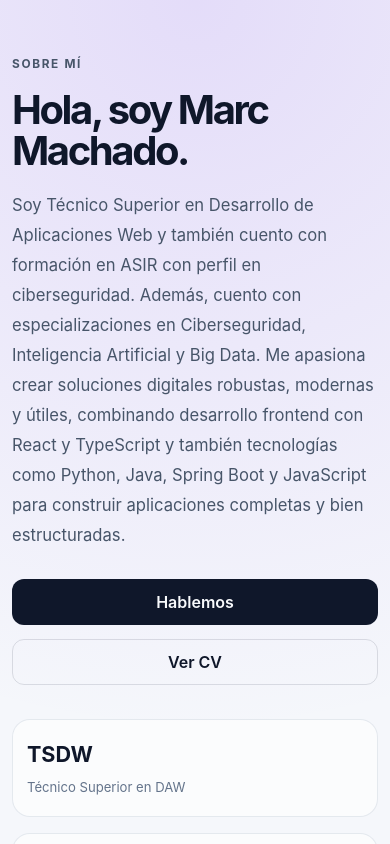
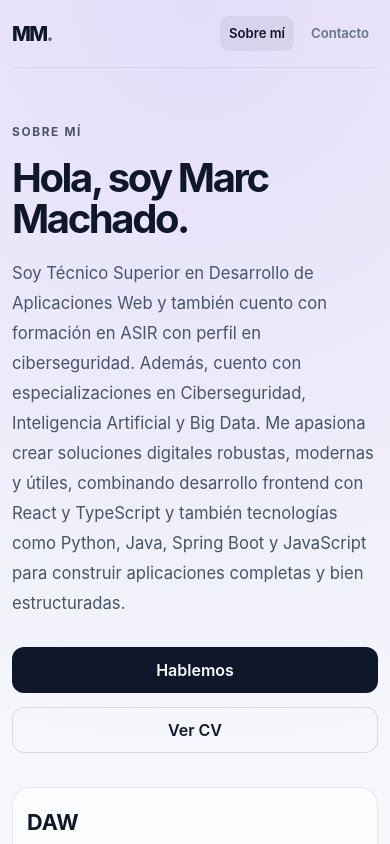
Before and after one commit to MarcMachadoB/Portfolio, a React (Vite) app: page / in a window 390 px wide. Shown: the top 844 px of the page. Built offline with nearby package versions, Linux system fonts and the light colour scheme.

Commit message:
pagina de contacto creada

```diff
--- a/src/App.css
+++ b/src/App.css
@@ -1,7 +1,63 @@
+.site-shell {
+  min-height: 100vh;
+}
+
+.site-header {
+  width: min(1100px, calc(100% - 40px));
+  min-height: 76px;
+  margin: 0 auto;
+  display: flex;
+  align-items: center;
+  justify-content: space-between;
+  border-bottom: 1px solid rgba(148, 163, 184, 0.2);
+}
+
+.brand {
+  color: #0f172a;
+  font-size: 1.25rem;
+  font-weight: 800;
+  letter-spacing: -0.08em;
+}
+
+.brand span {
+  color: #64748b;
+}
+
+.site-nav {
+  display: flex;
+  align-items: center;
+  gap: 8px;
+}
+
+.site-nav a {
+  padding: 9px 13px;
+  border-radius: 9px;
+  color: #64748b;
+  font-size: 0.9rem;
+  font-weight: 600;
+  transition: color 0.2s ease, background 0.2s ease;
+}
+
+.site-nav a:hover,
+.site-nav a.active {
+  background: rgba(15, 23, 42, 0.06);
+  color: #0f172a;
+}
+
 .about-page {
   width: min(1100px, calc(100% - 40px));
   margin: 0 auto;
   padding: 72px 0;
+}
+
+.contact-page {
+  padding-top: 72px;
+}
+
+.contact-page .contact-section {
+  margin-top: 0;
+  padding-top: 0;
+  border-top: 0;
 }
 
 .about-intro {
@@ -206,9 +262,140 @@
   font-weight: 600;
 }
 
+.contact-section {
+  margin-top: 72px;
+  padding-top: 40px;
+  border-top: 1px solid rgba(148, 163, 184, 0.25);
+}
+
+.contact-heading {
+  max-width: 620px;
+}
+
+.contact-heading h2 {
+  margin: 0 0 12px;
+  font-size: clamp(1.8rem, 3vw, 2.6rem);
+  letter-spacing: -0.04em;
+  color: #0f172a;
+}
+
+.contact-heading h1 {
+  margin: 0 0 12px;
+  font-size: clamp(2.5rem, 4vw, 4.2rem);
+  line-height: 1.02;
+  letter-spacing: -0.06em;
+  color: #0f172a;
+}
+
+.contact-heading > p:last-child {
+  margin: 0;
+  line-height: 1.8;
+  color: #475569;
+}
+
+.contact-content {
+  display: grid;
+  grid-template-columns: 0.8fr 1.2fr;
+  gap: 32px;
+  margin-top: 30px;
+}
+
+.contact-details {
+  display: grid;
+  align-content: start;
+  gap: 10px;
+}
+
+.contact-item {
+  display: flex;
+  flex-direction: column;
+  gap: 5px;
+  padding: 16px 18px;
+  border: 1px solid rgba(148, 163, 184, 0.2);
+  border-radius: 14px;
+  background: rgba(255, 255, 255, 0.45);
+  color: #0f172a;
+}
+
+.contact-item:hover {
+  border-color: rgba(15, 23, 42, 0.35);
+}
+
+.contact-label {
+  color: #64748b;
+  font-size: 0.74rem;
+  font-weight: 700;
+  letter-spacing: 0.1em;
+  text-transform: uppercase;
+}
+
+.contact-item strong {
+  font-size: 0.96rem;
+  font-weight: 600;
+  overflow-wrap: anywhere;
+}
+
+.contact-form {
+  display: grid;
+  gap: 9px;
+  padding: 24px;
+  border: 1px solid rgba(148, 163, 184, 0.2);
+  border-radius: 20px;
+  background: rgba(255, 255, 255, 0.55);
+}
+
+.contact-form label {
+  color: #334155;
+  font-size: 0.86rem;
+  font-weight: 600;
+}
+
+.contact-form input,
+.contact-form textarea {
+  width: 100%;
+  margin-bottom: 8px;
+  padding: 12px 14px;
+  border: 1px solid rgba(148, 163, 184, 0.35);
+  border-radius: 10px;
+  background: #fff;
+  color: #0f172a;
+  font: inherit;
+  resize: vertical;
+}
+
+.contact-form input:focus,
+.contact-form textarea:focus {
+  outline: 2px solid rgba(15, 23, 42, 0.25);
+  outline-offset: 1px;
+  border-color: #0f172a;
+}
+
+.contact-form .primary-btn {
+  border: 0;
+  cursor: pointer;
+  font: inherit;
+}
+
+.cv-placeholder {
+  margin-top: 24px;
+  padding: 24px 0 0;
+  border-top: 1px solid rgba(148, 163, 184, 0.2);
+  color: #64748b;
+}
+
+.cv-placeholder p:last-child {
+  margin: 0;
+  line-height: 1.7;
+}
+
+.cv-placeholder strong {
+  color: #0f172a;
+}
+
 @media (max-width: 900px) {
   .about-intro,
-  .about-details {
+  .about-details,
+  .contact-content {
     grid-template-columns: 1fr;
   }
 
@@ -218,6 +405,16 @@
 }
 
 @media (max-width: 560px) {
+  .site-header {
+    width: min(100% - 24px, 1100px);
+    min-height: 68px;
+  }
+
+  .site-nav a {
+    padding: 8px 9px;
+    font-size: 0.82rem;
+  }
+
   .about-page {
     width: min(100% - 24px, 1100px);
     padding: 56px 0;
--- a/src/App.tsx
+++ b/src/App.tsx
@@ -1,7 +1,8 @@
+import { useEffect, useState } from 'react'
 import './App.css'
 
 const stats = [
-  { value: 'TSDW', label: 'Técnico Superior en DAW' },
+  { value: 'DAW', label: 'Técnico Superior en DAW' },
   { value: 'ASIR', label: 'Perfil en ciberseguridad' },
   { value: 'IA + BD', label: 'Especialización' },
 ]
@@ -17,8 +18,94 @@ const skills = [
   'Responsive Design',
 ]
 
+function ContactPage() {
+  return (
+    <main className="about-page contact-page">
+      <section id="contact" className="contact-section">
+        <div className="contact-heading">
+          <p className="card-kicker">Contacto</p>
+          <h1>¿Tienes un proyecto en mente?</h1>
+          <p>
+            Puedes escribirme directamente o dejarme un mensaje. Sustituye estos datos
+            de ejemplo por tu información real cuando quieras.
+          </p>
+        </div>
+
+        <div className="contact-content">
+          <div className="contact-details">
+            <a href="mailto:tu-email@ejemplo.com" className="contact-item">
+              <span className="contact-label">Email</span>
+              <strong>tu-email@ejemplo.com</strong>
+            </a>
+            <a href="https://www.linkedin.com/in/tu-usuario" className="contact-item">
+              <span className="contact-label">LinkedIn</span>
+              <strong>linkedin.com/in/tu-usuario</strong>
+            </a>
+            <a href="https://github.com/tu-usuario" className="contact-item">
+              <span className="contact-label">GitHub</span>
+              <strong>github.com/tu-usuario</strong>
+            </a>
+            <div className="contact-item">
+              <span className="contact-label">Ubicación</span>
+              <strong>Tu ciudad, España</strong>
+            </div>
+          </div>
+
+          <form className="contact-form" onSubmit={(event) => event.preventDefault()}>
+            <label htmlFor="name">Nombre</label>
+            <input id="name" name="name" type="text" placeholder="Tu nombre" />
+
+            <label htmlFor="email">Email</label>
+            <input id="email" name="email" type="email" placeholder="tu@email.com" />
+
+            <label htmlFor="message">Mensaje</label>
+            <textarea
+              id="message"
+              name="message"
+              rows={5}
+              placeholder="Cuéntame brevemente en qué puedo ayudarte..."
+            />
+
+            <button type="submit" className="primary-btn">
+              Enviar mensaje
+            </button>
+          </form>
+        </div>
+      </section>
+    </main>
+  )
+}
+
 function App() {
+  const [route, setRoute] = useState(window.location.hash || '#/')
+
+  useEffect(() => {
+    const handleHashChange = () => setRoute(window.location.hash || '#/')
+    window.addEventListener('hashchange', handleHashChange)
+    return () => window.removeEventListener('hashchange', handleHashChange)
+  }, [])
+
+  const isContactPage = route === '#/contacto'
+
   return (
+    <div className="site-shell">
+      <header className="site-header">
+        <a href="#/" className="brand" aria-label="Ir a la página Sobre mí">
+          MM<span>.</span>
+        </a>
+        <nav className="site-nav" aria-label="Navegación principal">
+          <a href="#/" className={!isContactPage ? 'active' : ''}>
+            Sobre mí
+          </a>
+          <a href="#/contacto" className={isContactPage ? 'active' : ''}>
+            Contacto
+          </a>
+        </nav>
+      </header>
+
+      {isContactPage ? (
+        <ContactPage />
+      ) : (
         <main className="about-page">
           <section className="about-intro">
         <div className="about-copy">
@@ -35,10 +122,15 @@ function App() {
           </p>
 
           <div className="about-actions">
-            <a href="#contact" className="primary-btn">
+            <a href="#/contacto" className="primary-btn">
               Hablemos
             </a>
-            <a href="#cv" className="secondary-btn">
+            <a
+              href="/Curriculum%20Marc%20Machado.pdf"
+              className="secondary-btn"
+              target="_blank"
+              rel="noreferrer"
+            >
               Ver CV
             </a>
           </div>
@@ -93,6 +185,8 @@ function App() {
         </article>
           </section>
         </main>
+      )}
+    </div>
   )
 }
 
```
Also changed, not shown: 1 other file (tests, documents, lock files or other folders). Lines whose indentation alone changed are shown as unchanged.
